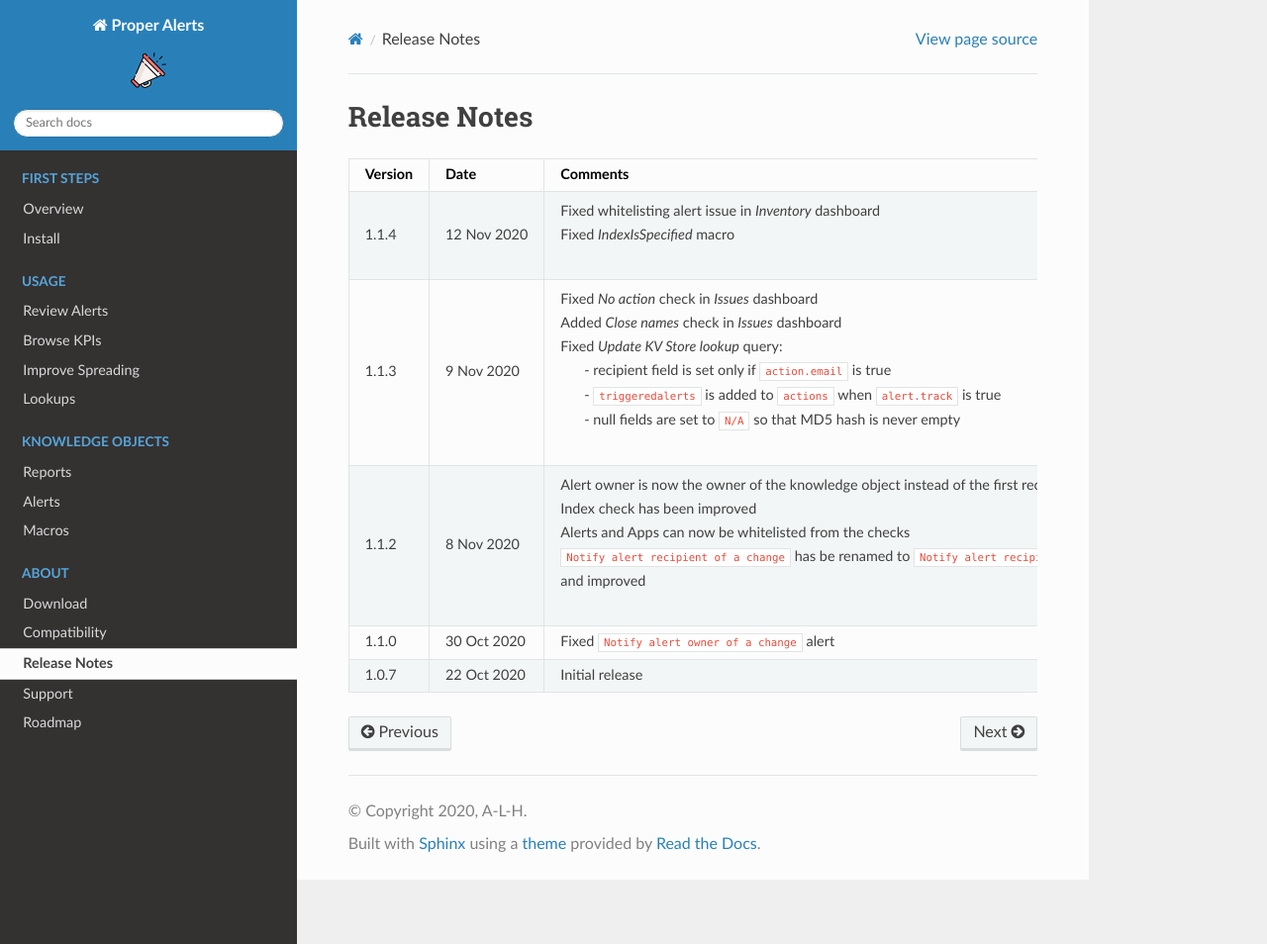
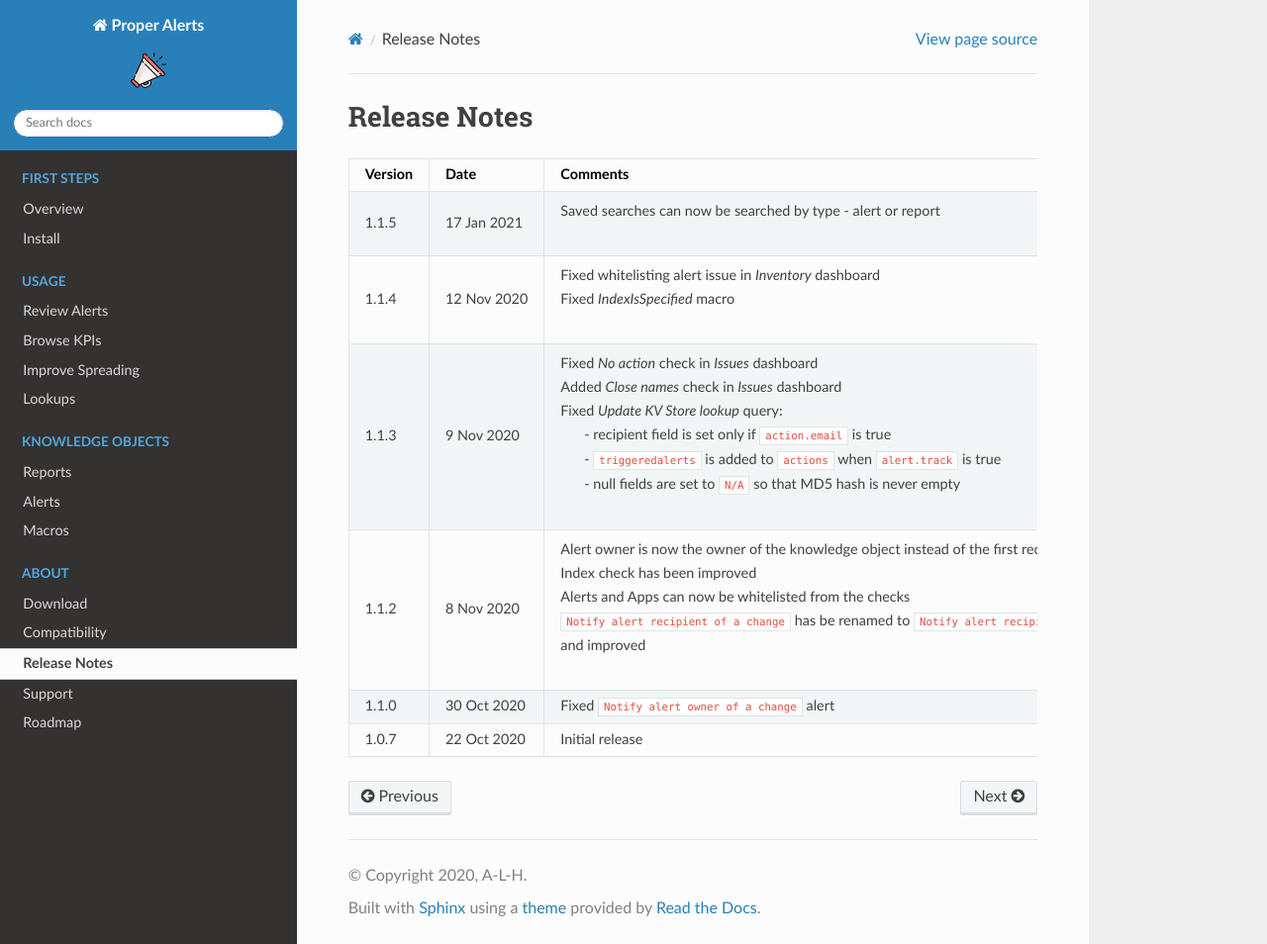
Before and after one commit to a-l-h/splunk-app-proper-alerts, a Sphinx documentation site: the page built from doc/releases.rst, in a window 1280 px wide and 954 px high. Shown: the whole window at 99% size. Built offline with Sphinx 7.4.7 and the Read the Docs theme 2.0.0, drawn with Linux system fonts in a browser that asks for light colours.

Commit message:
Update releases.rst

```diff
--- a/doc/releases.rst
+++ b/doc/releases.rst
@@ -8,6 +8,9 @@ Release Notes
    * - Version
      - Date
      - Comments
+   * - 1.1.5
+     - 17 Jan 2021
+     - | Saved searches can now be searched by type - alert or report
    * - 1.1.4
      - 12 Nov 2020
      - | Fixed whitelisting alert issue in *Inventory* dashboard
```
